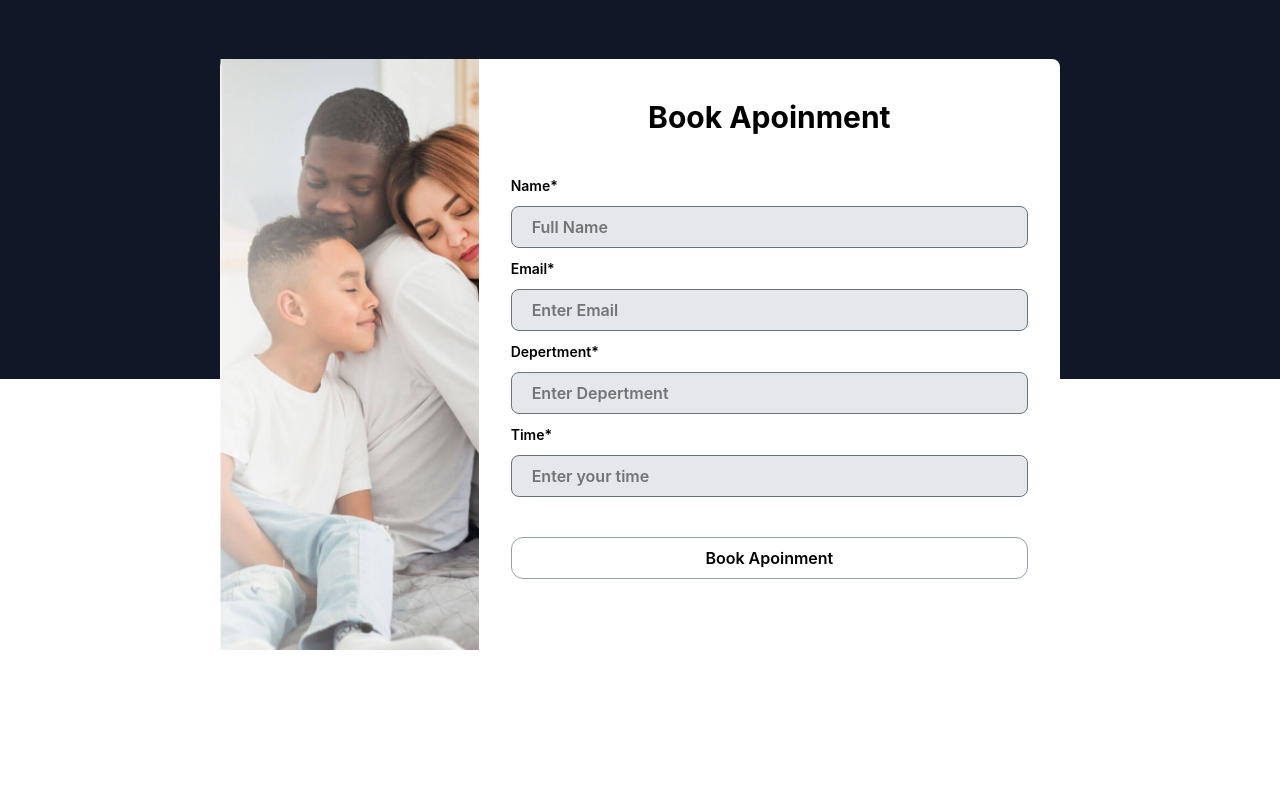
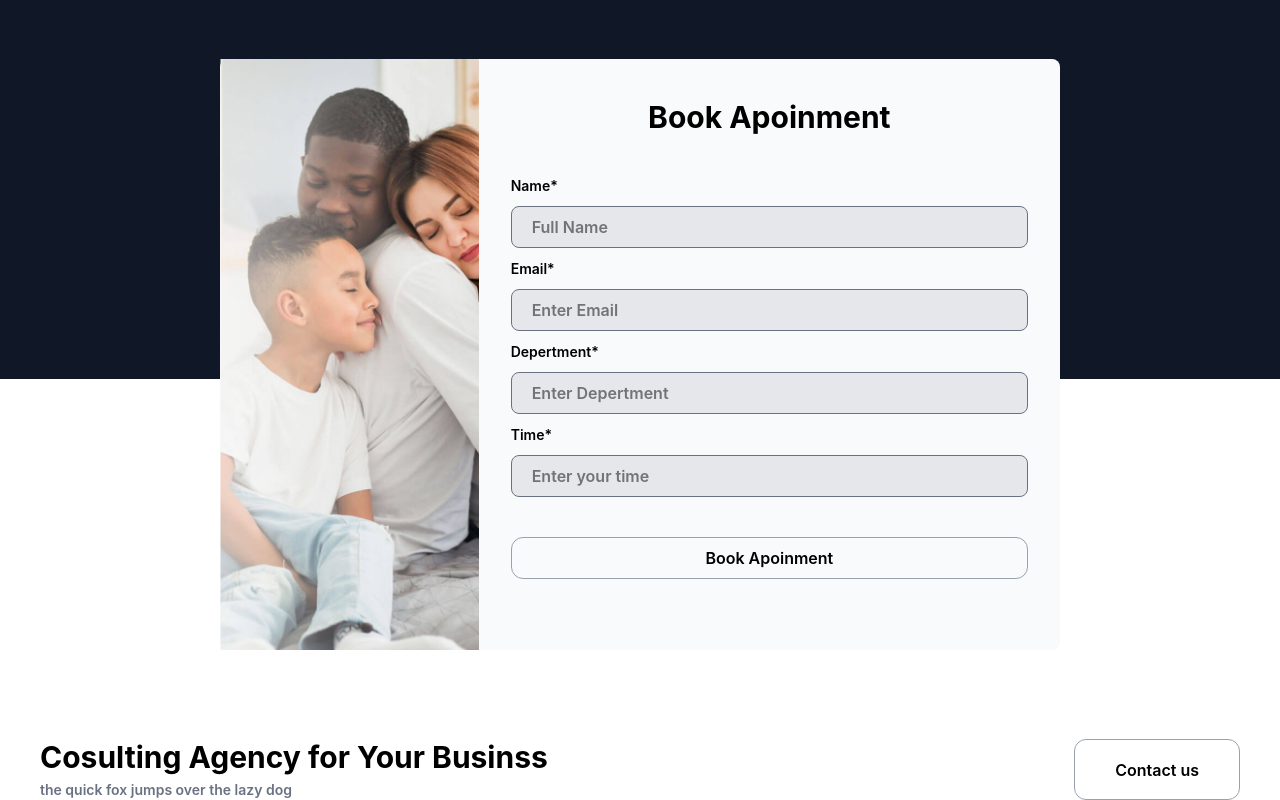
Before and after one commit to devjihad/Guardian_lifeinsurance, a React (Vite) app: page / in a window 1280 px wide. Shown: the part 3333-4133 px from the top of the page. Before the commit the page ends 3983 px from the top, so only its background shows below. Built offline with nearby package versions, Linux system fonts and the light colour scheme.

Commit message:
contact section done

```diff
--- a/src/App.jsx
+++ b/src/App.jsx
@@ -6,6 +6,7 @@ import Industry from './Component/Home/Industry';
 import FiveCard from './Component/Home/FiveCard';
 import Pricing from './Component/Home/Pricing';
 import Apointment from './Component/Home/Apointment';
+import Contact from './Component/Home/Contact';
 
 const App = () => {
   return (
@@ -16,6 +17,7 @@ const App = () => {
       <FiveCard/>
       <Pricing/>
       <Apointment/>
+      <Contact/>
     </div>
   );
 };
--- a/src/Component/Home/Apointment.jsx
+++ b/src/Component/Home/Apointment.jsx
@@ -16,7 +16,7 @@ const Apointment = () => {
              </div>
 
            <div className='absolute top-120 right-1/2 translate-x-1/2'>
-             <div className=' bg-white w-210 flex rounded-lg '>
+             <div className=' bg-gray-50 w-210 flex rounded-lg '>
                 <div className='w-1/3 '>
                     <img src={right} alt="" />
                 </div>
--- /dev/null
+++ b/src/Component/Home/Contact.jsx
@@ -0,0 +1,15 @@
+import React from 'react';
+
+const Contact = () => {
+    return (
+        <div className='container mt-90 flex justify-between'>
+            <div>
+                <h4 className='text-3xl font-bold mb-1 '>Cosulting Agency for Your Businss</h4>
+                <p className='text-[14px] text-gray-500 font-semibold '>the quick fox jumps over the lazy dog</p>
+            </div>
+            <button className='px-10 py-1 border border-gray-400 rounded-xl font-semibold text-[16px] hover:bg-button hover:text-white'>Contact us</button>
+        </div>
+    );
+};
+
+export default Contact;
```
